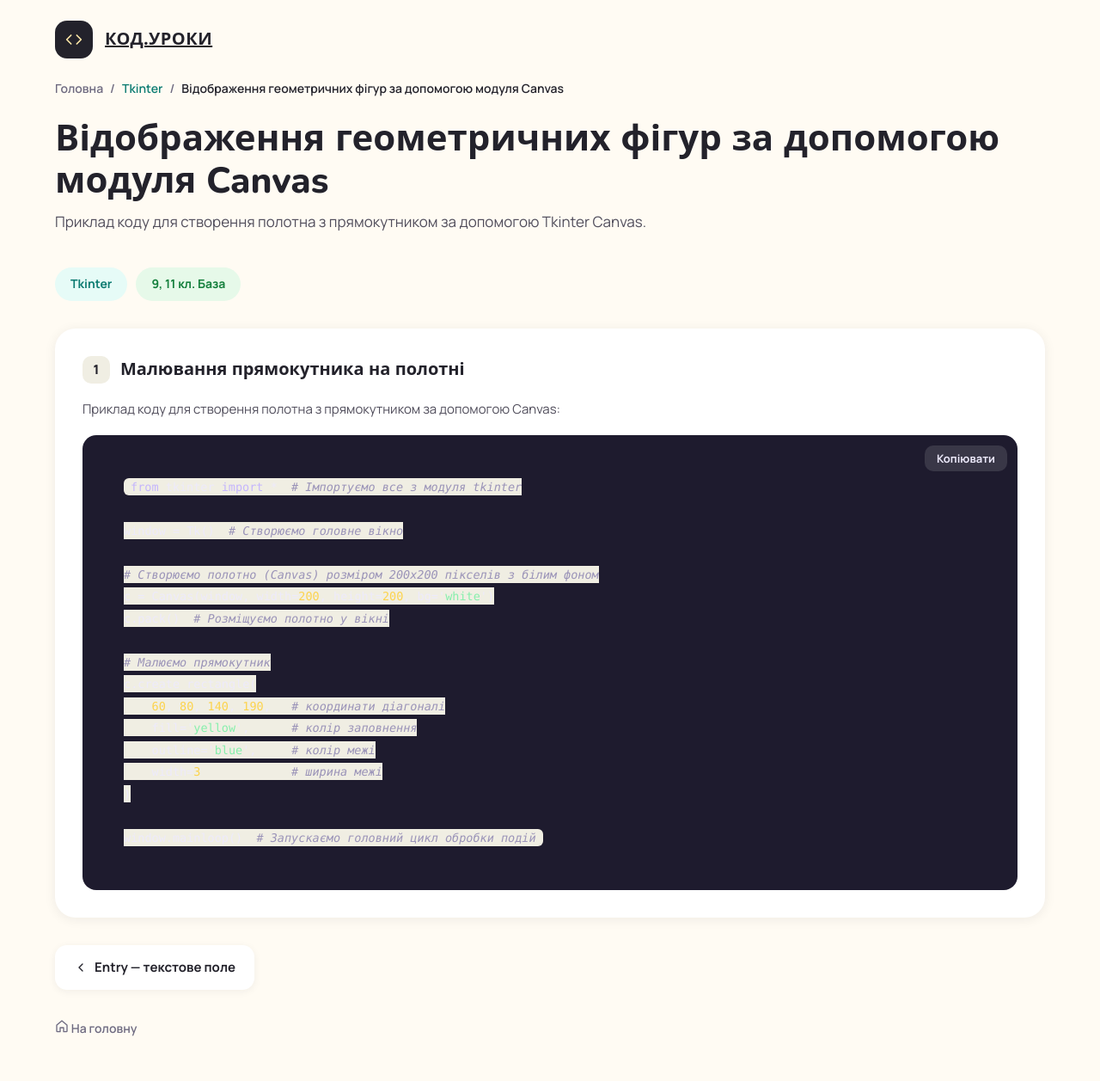
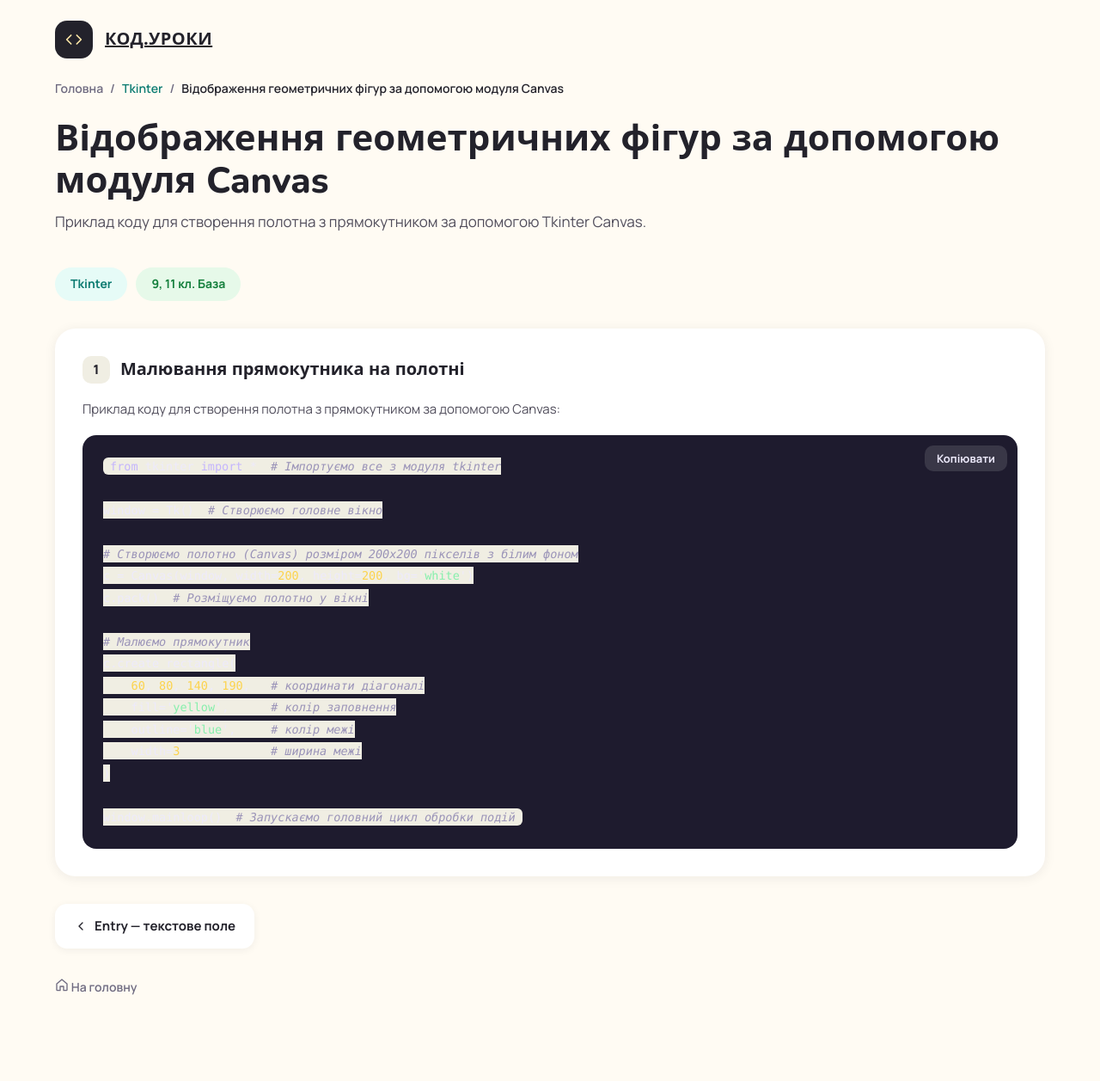
Before and after one commit to dpovod/python-tkinter-examples, a Jekyll site: the page built from docs/canvas.html, in a window 1280 px wide. Shown: the whole page at 86% size. Built offline with Jekyll 4.4.1, drawn with Linux system fonts in a browser that asks for light colours; after the commit the page ends 1209 px from its top, so only the background shows below that.

Commit message:
Fix doubled code-block padding, add readable text-selection color
Rouge wraps highlighted code as <figure class="highlight"><pre>...,
and the old rule ".code-block .highlight, .code-block pre" matched
both elements, so the 24px padding applied twice (48px effective) on
every code block site-wide — most noticeable on short snippets like
debug.html's, where the excess whitespace made the block hard to read
at a glance. Padding now lives only on the outer .highlight figure,
matching the plan's spec value (padding 24) exactly.

Also added a dedicated ::selection color for code blocks — the
browser default selection background reads poorly (near-white) against
the dark code background, which likely explains why selected/found
text in a screenshot looked like blank white boxes.

```diff
--- a/docs/assets/css/site.css
+++ b/docs/assets/css/site.css
@@ -393,14 +393,26 @@ p code {
   overflow: hidden;
 }
 
-.code-block .highlight,
-.code-block pre {
+.code-block .highlight {
+  display: block;
   margin: 0;
   padding: 24px;
   overflow-x: auto;
+}
+
+.code-block pre {
+  margin: 0;
+  padding: 0;
   font-family: var(--font-mono);
   font-size: 15px;
   line-height: 1.7;
+  color: var(--code-text);
+}
+
+/* Виділення тексту в блоці коду: типовий колір браузера погано читається
+   на темному фоні (майже білий на світлому тексті), тому задаємо свій. */
+.code-block ::selection {
+  background: rgba(196, 181, 253, 0.35);
   color: var(--code-text);
 }
 
```
